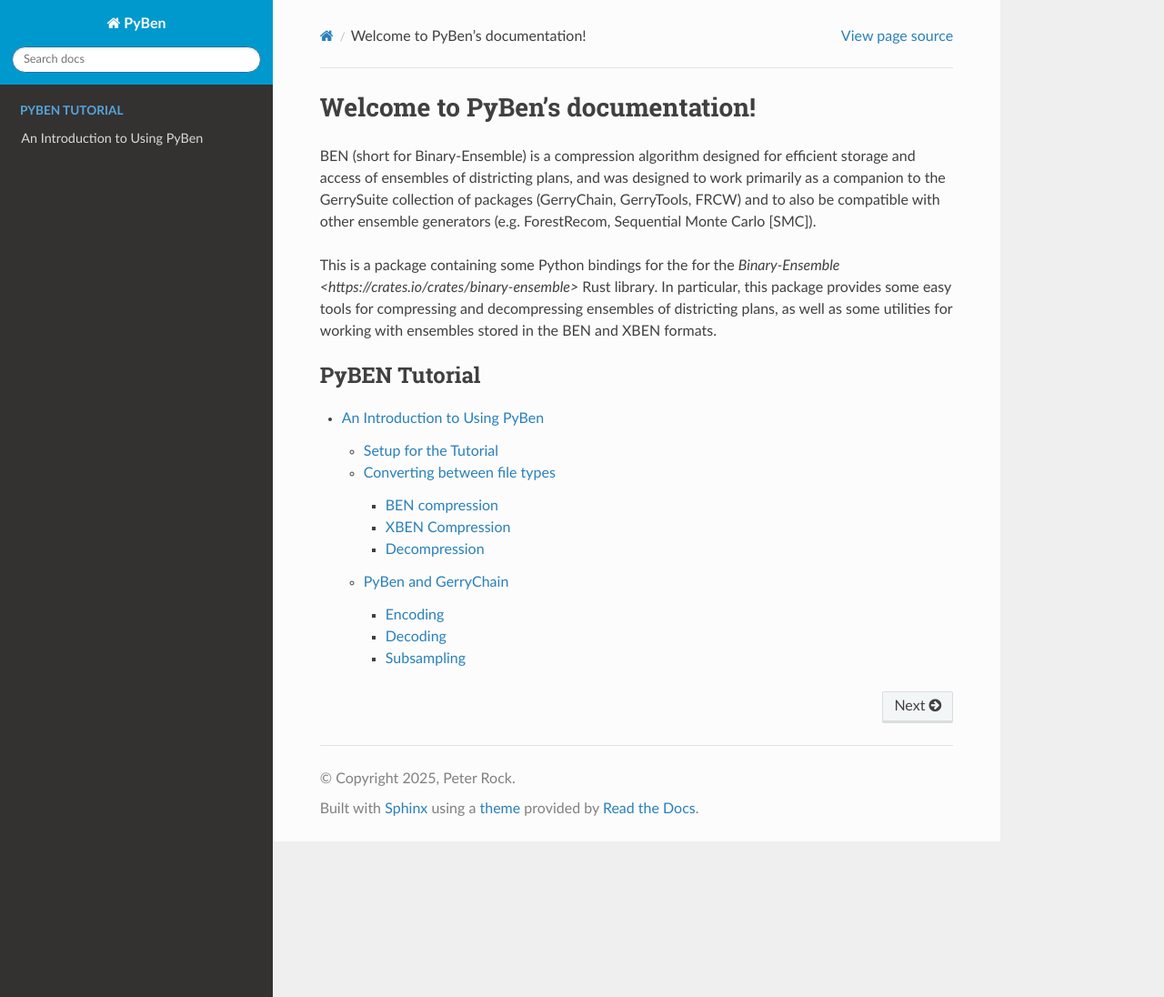
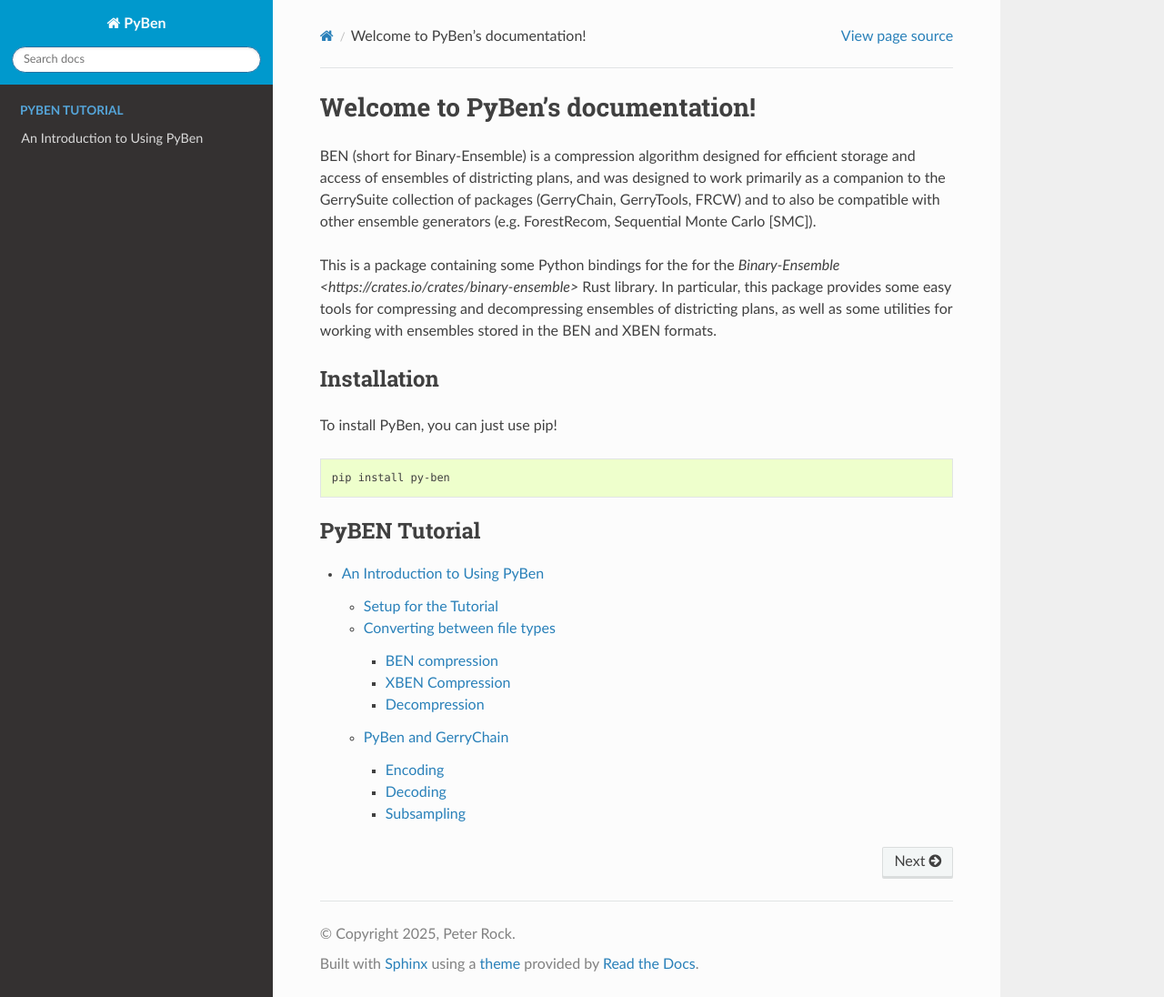
Before and after one commit to peterrrock2/binary-ensemble, a Sphinx documentation site: the page built from pyben/docs/index.rst, in a window 1280 px wide and 1096 px high. Shown: the whole window at 91% size. Built offline with Sphinx 7.4.7 and the Read the Docs theme 3.1.0, drawn with Linux system fonts in a browser that asks for light colours; pages that are not in the unit, such as notebooks, are missing from menus.

Commit message:
Fix some docs and add arm windows to distribution

```diff
--- a/pyben/docs/index.rst
+++ b/pyben/docs/index.rst
@@ -12,6 +12,15 @@
 districting plans, as well as some utilities for working with ensembles stored in the
 BEN and XBEN formats.
 
+Installation
+------------
+
+To install PyBen, you can just use pip!
+
+.. code-block:: bash
+
+    pip install py-ben
+
 
 .. toctree::
     :caption: PyBEN Tutorial
```
Also changed, not shown: pyben/docs/user/using_pyben.ipynb, 2 other files.
